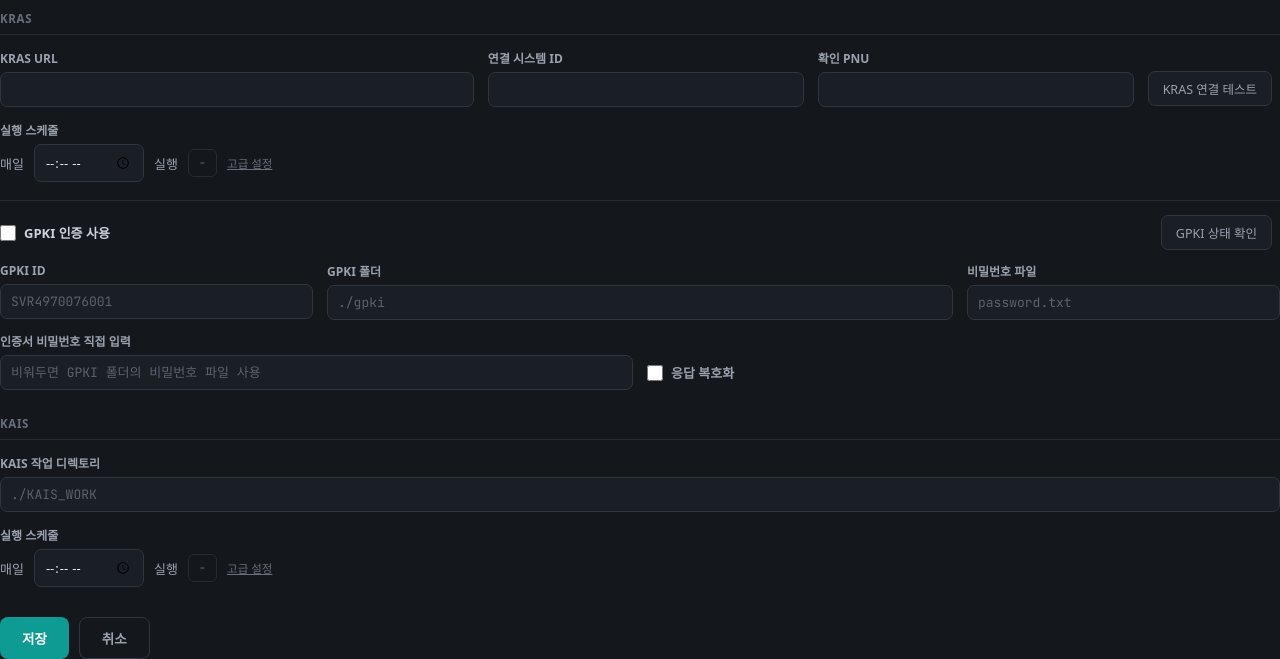
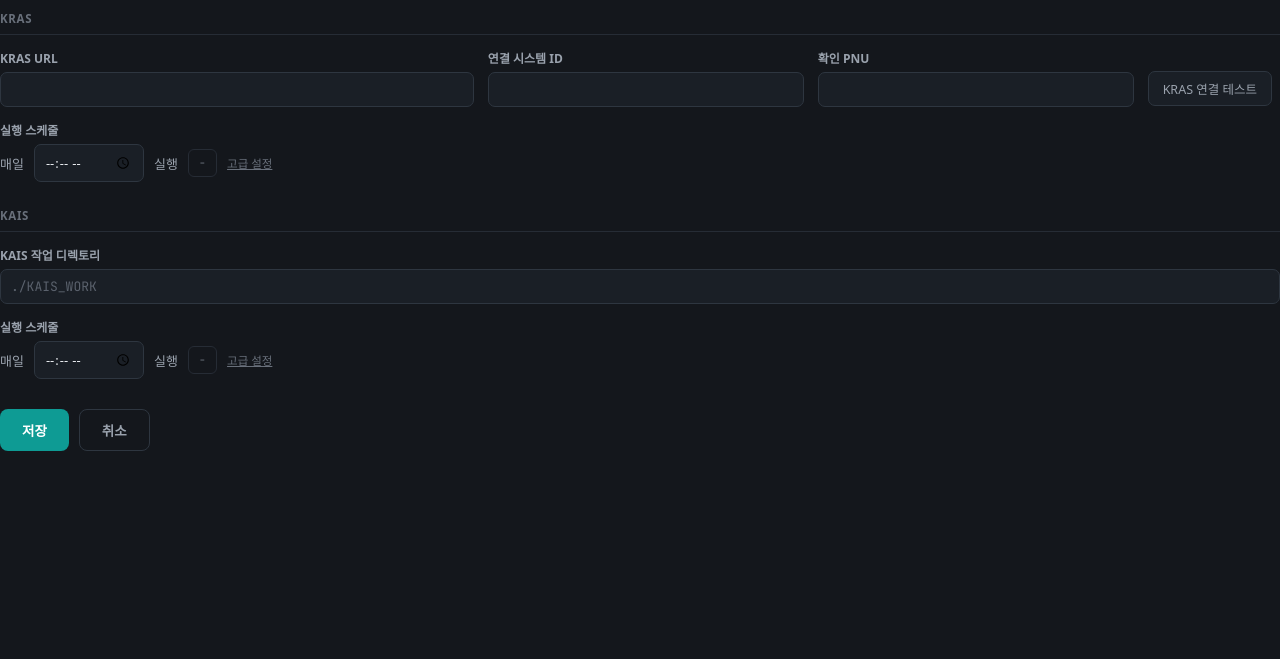
Before and after one commit to gwangminjun/GeoSync, a Spring app: page /settings in a window 1280 px wide. Shown: the part 383-1042 px from the top of the page. After the commit the page ends 834 px from the top, so only its background shows below. Run offline with Thymeleaf, Linux system fonts and the light colour scheme; the template is opened without the code that fills it, so the values that code supplies are empty; some of the project's set-up classes (security, data sources, template engines, error pages and the like) are left out, and stand-ins take their place; database files in the repository are not loaded; some web fonts are replaced.

Commit message:
refactor: 설정 관리에서 GPKI 인증 항목 제거
connSysId만으로 동작 확인됨(2026년 로그 기준).
설정 화면의 GPKI 블록, GpkiController, application.yml kras.gpki 섹션 삭제.

Co-Authored-By: Claude Sonnet 4.6 <noreply@anthropic.com>

```diff
--- a/src/main/resources/templates/settings.html
+++ b/src/main/resources/templates/settings.html
@@ -178,52 +178,6 @@
         </div>
       </div>
 
-      <div style="display:flex;flex-direction:column;gap:12px;margin-top:4px;padding-top:14px;border-top:1px solid #262c35;">
-        <div style="display:flex;align-items:center;justify-content:space-between;gap:12px;flex-wrap:wrap;">
-          <label style="display:flex;align-items:center;gap:8px;font-size:13px;color:#cdd3db;font-weight:600;">
-            <input type="checkbox" name="gpki_enabled"
-                   th:checked="${values['gpki_enabled'] == 'true'}"
-                   style="width:16px;height:16px;accent-color:#0e9b94;cursor:pointer;">
-            GPKI 인증 사용
-          </label>
-          <div style="display:flex;align-items:center;gap:8px;">
-            <button type="button" class="btn-ghost" onclick="testGpki()">GPKI 상태 확인</button>
-            <span id="gpki-test-result" class="test-result"></span>
-          </div>
-        </div>
-
-        <div style="display:grid;grid-template-columns:minmax(180px,1fr) minmax(220px,2fr) minmax(160px,1fr);gap:14px;">
-          <div>
-            <label class="gs-label">GPKI ID</label>
-            <input class="gs-input mono" type="text" name="gpki_id"
-                   th:value="${values['gpki_id']}" placeholder="SVR4970076001">
-          </div>
-          <div>
-            <label class="gs-label">GPKI 폴더</label>
-            <input class="gs-input mono" type="text" name="gpki_home_dir"
-                   th:value="${values['gpki_home_dir']}" placeholder="./gpki">
-          </div>
-          <div>
-            <label class="gs-label">비밀번호 파일</label>
-            <input class="gs-input mono" type="text" name="gpki_password_file"
-                   th:value="${values['gpki_password_file']}" placeholder="password.txt">
-          </div>
-        </div>
-
-        <div style="display:grid;grid-template-columns:minmax(220px,1fr) minmax(180px,1fr);gap:14px;align-items:end;">
-          <div>
-            <label class="gs-label">인증서 비밀번호 직접 입력</label>
-            <input class="gs-input mono" type="password" name="gpki_password"
-                   placeholder="비워두면 GPKI 폴더의 비밀번호 파일 사용">
-          </div>
-          <label style="display:flex;align-items:center;gap:8px;font-size:13px;color:#9aa2ad;font-weight:600;padding-bottom:8px;">
-            <input type="checkbox" name="gpki_decrypt_response"
-                   th:checked="${values['gpki_decrypt_response'] != 'false'}"
-                   style="width:16px;height:16px;accent-color:#0e9b94;cursor:pointer;">
-            응답 복호화
-          </label>
-        </div>
-      </div>
     </div>
 
     <!-- ── KAIS ── -->
@@ -457,25 +411,6 @@
     callTest('/settings/test-kras', b, res);
   }
 
-  /* ── 페이지 초기화 ────────────────────────────────────────── */
-  function testGpki() {
-    const res = document.getElementById('gpki-test-result');
-    res.textContent = 'checking...';
-    res.style.color = '#69707b';
-    fetch('/api/gpki/status')
-      .then(r => r.json())
-      .then(d => {
-        const ok = d.enabled && d.homeDirPresent && d.licensePathPresent &&
-                   d.certPathPresent && d.keyPathPresent && d.passwordPresent && d.apiLoadable;
-        res.textContent = ok ? 'OK' : 'CHECK';
-        res.style.color = ok ? '#5fc98a' : '#d9b066';
-      })
-      .catch(() => {
-        res.textContent = 'FAIL';
-        res.style.color = '#e88a82';
-      });
-  }
-
   function checkOdsSchema(targetIndex) {
     const schema = document.getElementById('ods_schema').value.trim() || 'ods';
     const box = document.getElementById('ods-check-result');
```
Also changed, not shown: src/main/java/geomex/sync/web/GpkiController.java (deleted, +0 -23 lines), src/main/java/geomex/sync/web/SettingsController.java (+1 -20 lines), src/main/resources/application.yml (+0 -7 lines).
